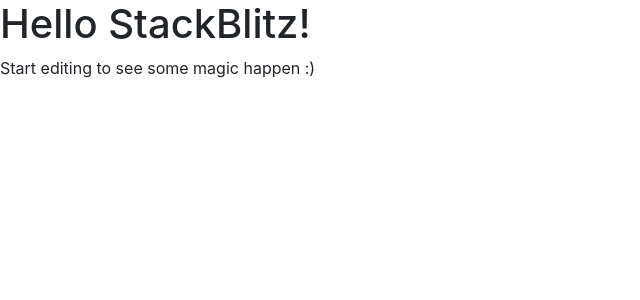
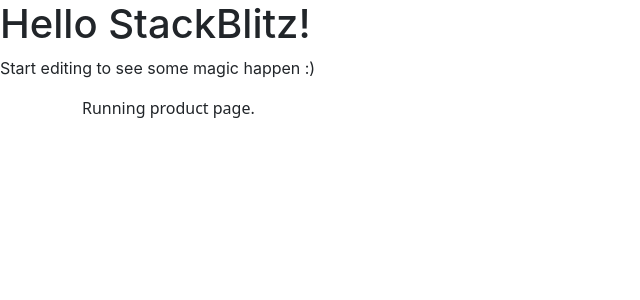
Before and after one commit to Upgrad-Code/react-practices, a React (Create React App) app: page / in a window 1280 px wide. Shown: the top 300 px of the page, without its empty margins (0-640 px from the left). Built offline with nearby package versions, Linux system fonts and the light colour scheme.

Commit message:
2 files modified

```diff
--- a/src/App.js
+++ b/src/App.js
@@ -1,11 +1,13 @@
-import React from "react";
-import "./style.css";
+import React from 'react';
+import './style.css';
+import ProductPage from './pages/ProductPage/ProductPage';
 
 export default function App() {
   return (
     <div>
       <h1>Hello StackBlitz!</h1>
       <p>Start editing to see some magic happen :)</p>
+      <ProductPage />
     </div>
   );
 }
--- a/src/pages/ProductPage/ProductPage.js
+++ b/src/pages/ProductPage/ProductPage.js
@@ -0,0 +1,14 @@
+import React from 'react';
+import { Container, Row, Col } from 'react-bootstrap';
+
+const ProductPage = () => {
+  return (
+    <Container>
+      <Row>
+        <Col md={12}>Running product page.</Col>
+      </Row>
+    </Container>
+  );
+};
+
+export default ProductPage;
```
